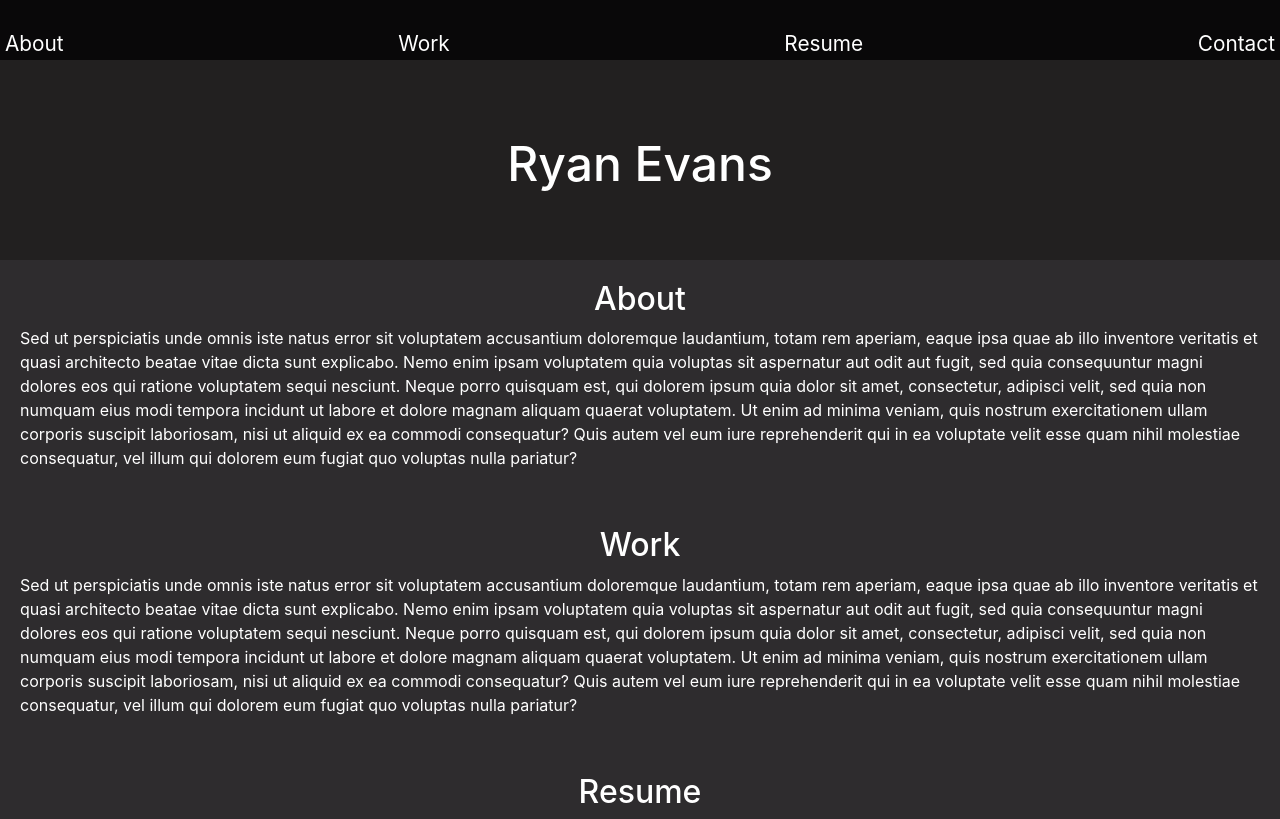
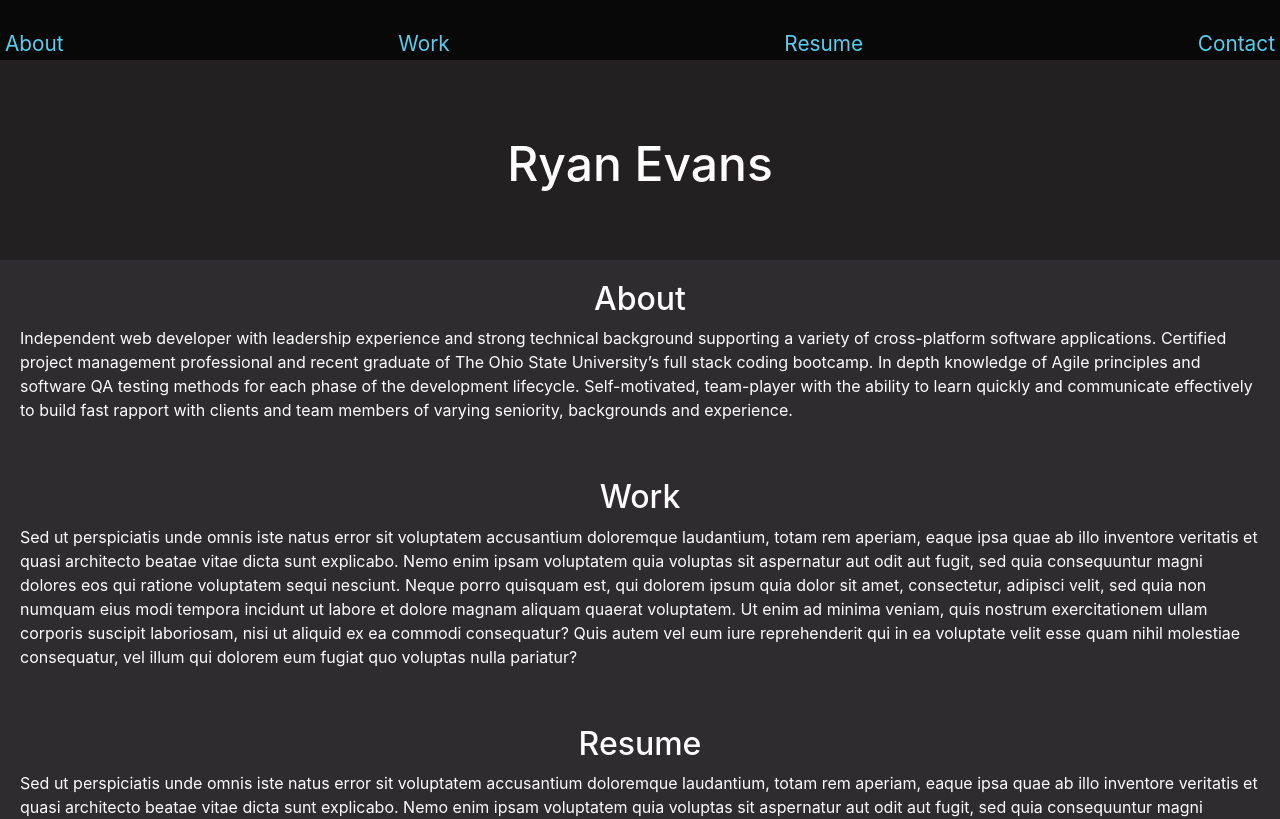
Before and after one commit to rdevans87/ReactPro_Portfolio-, a React (Create React App) app in the folder ryansreactapp/: page / in a window 1280 px wide. Shown: the top 819 px of the page. Built offline with nearby package versions, Linux system fonts and the light colour scheme; the HTML template or start-up script is replaced by a standard one.

Commit message:
update about section with bio

```diff
--- a/ryansreactapp/src/components/About.js
+++ b/ryansreactapp/src/components/About.js
@@ -7,16 +7,9 @@ function About() {
     <section className="about">
       <h2>About</h2>
       <p>
-        Sed ut perspiciatis unde omnis iste natus error sit voluptatem accusantium doloremque
-        laudantium, totam rem aperiam, eaque ipsa quae ab illo inventore veritatis et quasi
-        architecto beatae vitae dicta sunt explicabo. Nemo enim ipsam voluptatem quia voluptas sit
-        aspernatur aut odit aut fugit, sed quia consequuntur magni dolores eos qui ratione
-        voluptatem sequi nesciunt. Neque porro quisquam est, qui dolorem ipsum quia dolor sit amet,
-        consectetur, adipisci velit, sed quia non numquam eius modi tempora incidunt ut labore et
-        dolore magnam aliquam quaerat voluptatem. Ut enim ad minima veniam, quis nostrum
-        exercitationem ullam corporis suscipit laboriosam, nisi ut aliquid ex ea commodi
-        consequatur? Quis autem vel eum iure reprehenderit qui in ea voluptate velit esse quam nihil
-        molestiae consequatur, vel illum qui dolorem eum fugiat quo voluptas nulla pariatur?
+      Independent web developer with leadership experience and strong technical background supporting a variety of cross-platform software applications. Certified project management professional and recent graduate of The Ohio State University’s full stack coding bootcamp.
+      In depth knowledge of Agile principles and software QA testing methods for each phase of the development lifecycle. Self-motivated, team-player with the ability to learn quickly and communicate effectively to build fast rapport with clients and team members of varying seniority,
+      backgrounds and experience.
       </p>
     </section>
   );
--- a/ryansreactapp/src/components/Contact.js
+++ b/ryansreactapp/src/components/Contact.js
@@ -1,7 +1,7 @@
 import React from "react";
 import "../styles/Contact.css";
 
-// By importing the About.css file, it is added to the DOM whenever this component loads
+// By importing the Contact.css file, it is added to the DOM whenever this component loads
 function Contact() {
   return (
     <section className="contact">
--- a/ryansreactapp/src/components/Work.js
+++ b/ryansreactapp/src/components/Work.js
@@ -1,7 +1,7 @@
 import React from "react";
 import "../styles/Work.css";
 
-// By importing the About.css file, it is added to the DOM whenever this component loads
+// By importing the Work.css file, it is added to the DOM whenever this component loads
 function Work() {
   return (
     <section className="work">
--- a/ryansreactapp/src/styles/Navbar.css
+++ b/ryansreactapp/src/styles/Navbar.css
@@ -4,7 +4,7 @@
 }
 
 .navbar a {
-  color: white;
+  color: #58ceee;
   font-size: 1.3rem;
   text-decoration: none;
   margin: 5px;
```
